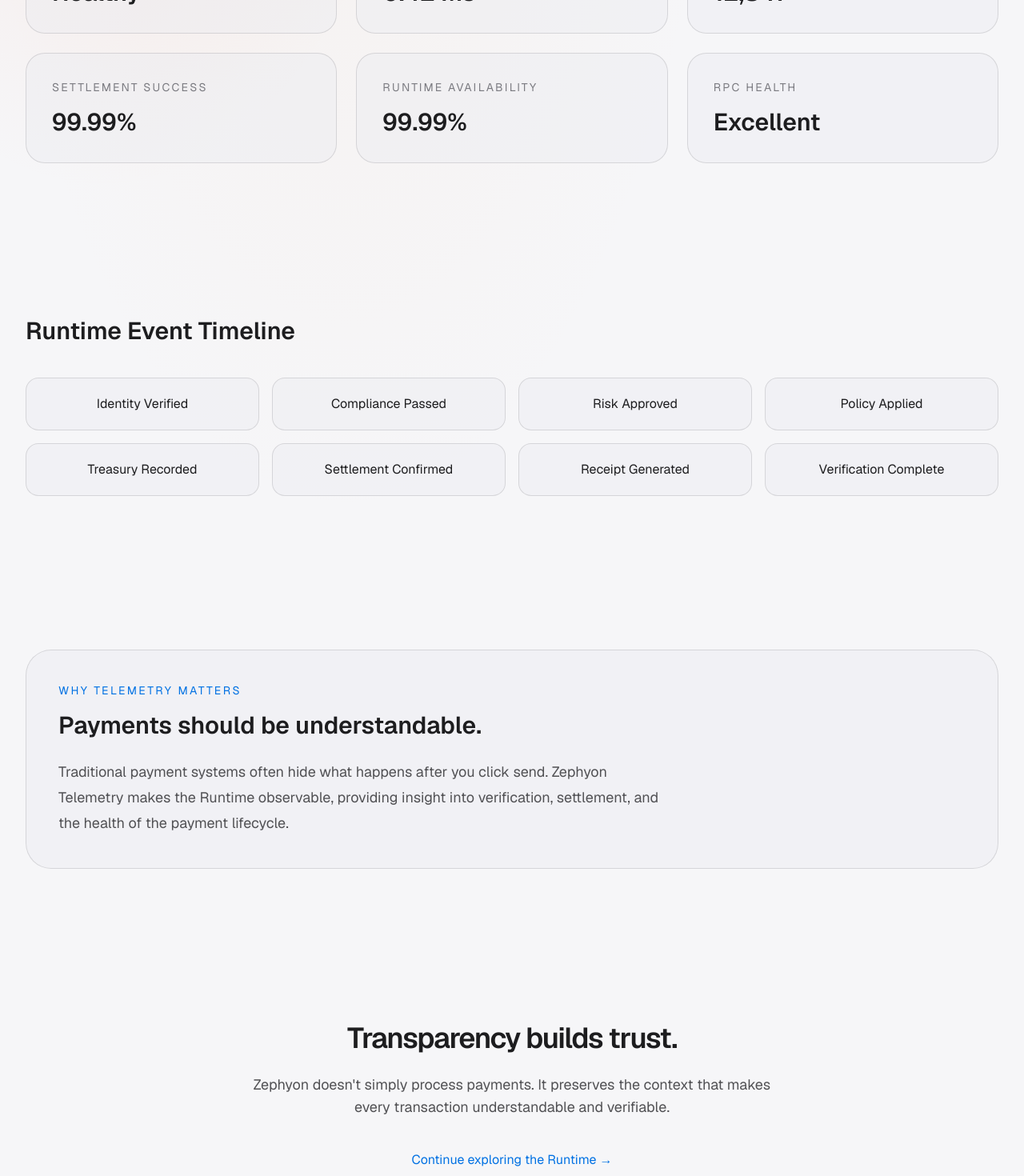
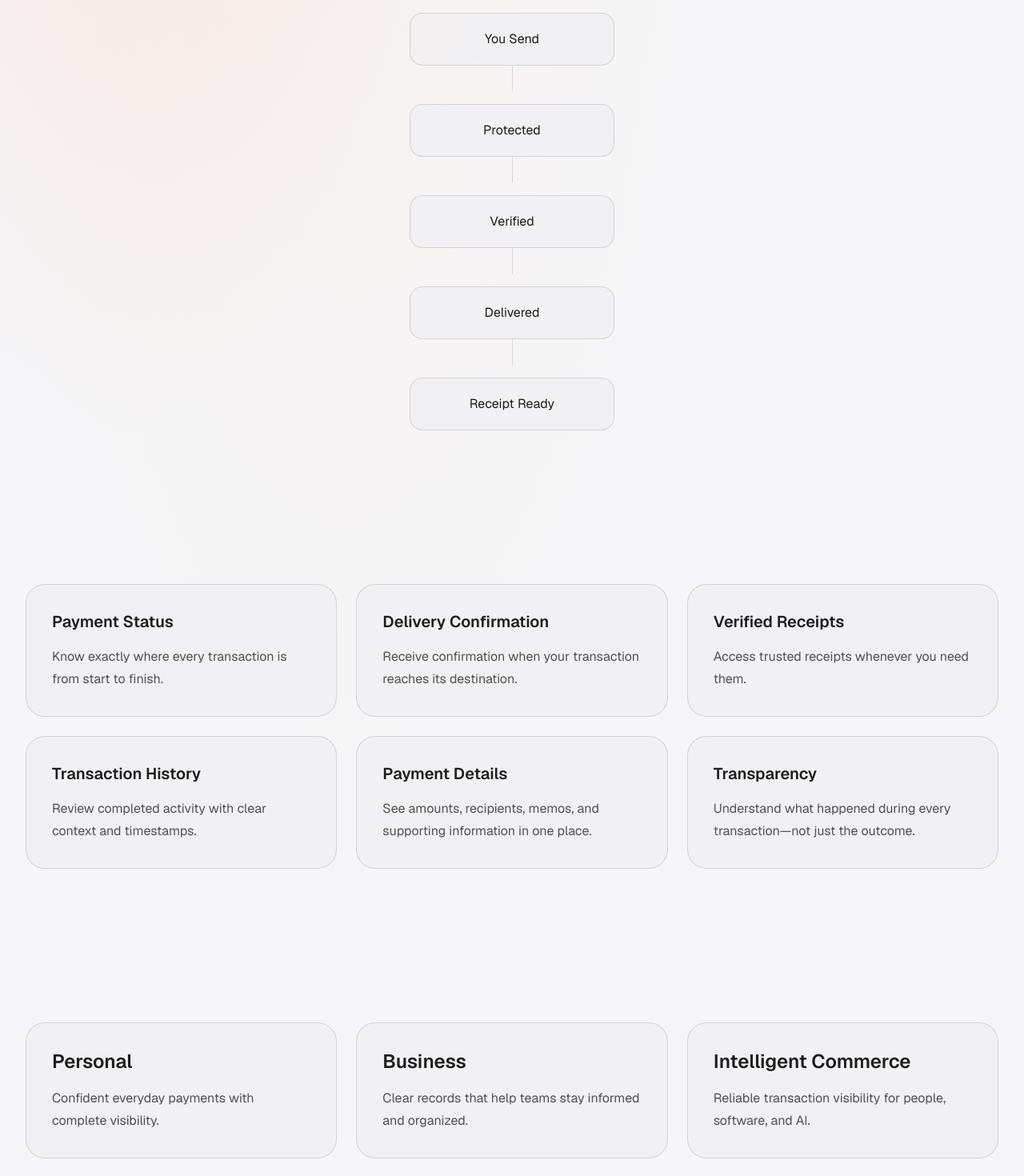
Before and after one commit to zephyon-labs/zephipay-site, a Next.js app: page /telemetry in a window 1280 px wide. Shown: the part 640-2110 px from the top of the page at 80% size. Built offline with nearby package versions, Linux system fonts and the light colour scheme.

Commit message:
feat(site): introduce Transaction Transparency experience

```diff
--- a/src/app/telemetry/page.tsx
+++ b/src/app/telemetry/page.tsx
@@ -5,27 +5,57 @@
 import { Section } from "@/components/layout/Section";
 import { Button } from "@/components/ui/Button";
 
-const metrics = [
-  { label: "Runtime Status", value: "Healthy" },
-  { label: "Average Decision", value: "0.42 ms" },
-  { label: "Verified Receipts", value: "12,847" },
-  { label: "Settlement Success", value: "99.99%" },
-  { label: "Runtime Availability", value: "99.99%" },
-  { label: "RPC Health", value: "Excellent" },
+const journey = [
+  "You Send",
+  "Protected",
+  "Verified",
+  "Delivered",
+  "Receipt Ready",
 ];
 
-const events = [
-  "Identity Verified",
-  "Compliance Passed",
-  "Risk Approved",
-  "Policy Applied",
-  "Treasury Recorded",
-  "Settlement Confirmed",
-  "Receipt Generated",
-  "Verification Complete",
+const transparency = [
+  {
+    title: "Payment Status",
+    body: "Know exactly where every transaction is from start to finish.",
+  },
+  {
+    title: "Delivery Confirmation",
+    body: "Receive confirmation when your transaction reaches its destination.",
+  },
+  {
+    title: "Verified Receipts",
+    body: "Access trusted receipts whenever you need them.",
+  },
+  {
+    title: "Transaction History",
+    body: "Review completed activity with clear context and timestamps.",
+  },
+  {
+    title: "Payment Details",
+    body: "See amounts, recipients, memos, and supporting information in one place.",
+  },
+  {
+    title: "Transparency",
+    body: "Understand what happened during every transaction—not just the outcome.",
+  },
 ];
 
-export default function TelemetryPage() {
+const audiences = [
+  {
+    title: "Personal",
+    body: "Confident everyday payments with complete visibility.",
+  },
+  {
+    title: "Business",
+    body: "Clear records that help teams stay informed and organized.",
+  },
+  {
+    title: "Intelligent Commerce",
+    body: "Reliable transaction visibility for people, software, and AI.",
+  },
+];
+
+export default function TransactionTransparencyPage() {
   return (
     <>
       <AmbientBackground />
@@ -33,17 +63,17 @@
       <Section className="pt-28">
         <Container className="max-w-5xl text-center">
           <p className="text-sm uppercase tracking-[0.22em] text-brand-secondary">
-            Zephyon Telemetry
+            Transaction Transparency
           </p>
 
           <h1 className="mt-6 text-5xl font-semibold tracking-[-0.05em]">
-            Observe every payment with confidence.
+            Every transaction tells a complete story.
           </h1>
 
           <p className="mx-auto mt-6 max-w-3xl text-lg text-foreground-secondary">
-            Telemetry provides visibility into the Zephyon Runtime, helping
-            people, businesses, and developers understand how intelligent
-            payments move through the platform.
+            ZephiPay keeps every transaction transparent—from authorization
+            and verification to settlement and permanent receipts—so you always
+            understand what happened, not just that it happened.
           </p>
 
           <div className="mt-10 flex justify-center gap-4">
@@ -59,19 +89,44 @@
       </Section>
 
       <Section>
+        <Container className="max-w-5xl">
+          <h2 className="text-center text-3xl font-semibold">
+            Every transaction follows a trusted path.
+          </h2>
+
+          <div className="mt-12 flex flex-col items-center gap-4">
+            {journey.map((step, index) => (
+              <div
+                key={step}
+                className="flex flex-col items-center"
+              >
+                <div className="w-64 rounded-2xl border border-border-default bg-surface-secondary/40 px-6 py-5 text-center">
+                  {step}
+                </div>
+
+                {index < journey.length - 1 && (
+                  <div className="h-8 w-px bg-border-default" />
+                )}
+              </div>
+            ))}
+          </div>
+        </Container>
+      </Section>
+
+      <Section>
         <Container>
           <div className="grid gap-6 md:grid-cols-2 xl:grid-cols-3">
-            {metrics.map((metric) => (
+            {transparency.map((item) => (
               <div
-                key={metric.label}
+                key={item.title}
                 className="rounded-3xl border border-border-default bg-surface-secondary/40 p-8"
               >
-                <p className="text-sm uppercase tracking-[0.16em] text-foreground-muted">
-                  {metric.label}
-                </p>
+                <h3 className="text-xl font-semibold">
+                  {item.title}
+                </h3>
 
-                <p className="mt-4 text-3xl font-semibold">
-                  {metric.value}
+                <p className="mt-4 leading-7 text-foreground-secondary">
+                  {item.body}
                 </p>
               </div>
             ))}
@@ -80,18 +135,20 @@
       </Section>
 
       <Section>
-        <Container className="max-w-5xl">
-          <h2 className="text-3xl font-semibold">
-            Runtime Event Timeline
-          </h2>
+        <Container>
+          <div className="grid gap-6 md:grid-cols-3">
+            {audiences.map((item) => (
+              <div
+                key={item.title}
+                className="rounded-3xl border border-border-default bg-surface-secondary/40 p-8"
+              >
+                <h3 className="text-2xl font-semibold">
+                  {item.title}
+                </h3>
 
-          <div className="mt-10 grid gap-4 md:grid-cols-4">
-            {events.map((event) => (
-              <div
-                key={event}
-                className="rounded-2xl border border-border-default bg-surface-secondary/40 p-5 text-center"
-              >
-                {event}
+                <p className="mt-4 leading-7 text-foreground-secondary">
+                  {item.body}
+                </p>
               </div>
             ))}
           </div>
@@ -102,19 +159,27 @@
         <Container className="max-w-5xl">
           <div className="rounded-[2rem] border border-border-default bg-surface-secondary/40 p-10">
             <p className="text-sm uppercase tracking-[0.18em] text-brand-secondary">
-              Why Telemetry Matters
+              Powered by the Zephyon Runtime
             </p>
 
             <h2 className="mt-4 text-3xl font-semibold">
-              Payments should be understandable.
+              Confidence built into every transaction.
             </h2>
 
             <p className="mt-6 max-w-3xl text-lg leading-8 text-foreground-secondary">
-              Traditional payment systems often hide what happens after you click
-              send. Zephyon Telemetry makes the Runtime observable, providing
-              insight into verification, settlement, and the health of the
-              payment lifecycle.
+              Behind every ZephiPay transaction is the Zephyon Runtime,
+              coordinating verification, protection, settlement, and trusted
+              receipts before value reaches its destination.
             </p>
+
+            <div className="mt-8">
+              <Link
+                href="/runtime"
+                className="text-brand-secondary transition hover:text-brand-primary"
+              >
+                Learn about the Zephyon Runtime →
+              </Link>
+            </div>
           </div>
         </Container>
       </Section>
@@ -122,22 +187,13 @@
       <Section>
         <Container className="max-w-4xl text-center">
           <h2 className="text-4xl font-semibold tracking-[-0.04em]">
-            Transparency builds trust.
+            Transparency builds confidence.
           </h2>
 
           <p className="mx-auto mt-6 max-w-2xl text-lg text-foreground-secondary">
-            Zephyon doesn't simply process payments. It preserves the context
-            that makes every transaction understandable and verifiable.
+            When every transaction is understandable and every receipt can be
+            trusted, moving money becomes a more confident experience.
           </p>
-
-          <div className="mt-10">
-            <Link
-              href="/runtime"
-              className="text-brand-secondary transition hover:text-brand-primary"
-            >
-              Continue exploring the Runtime →
-            </Link>
-          </div>
         </Container>
       </Section>
     </>
```
